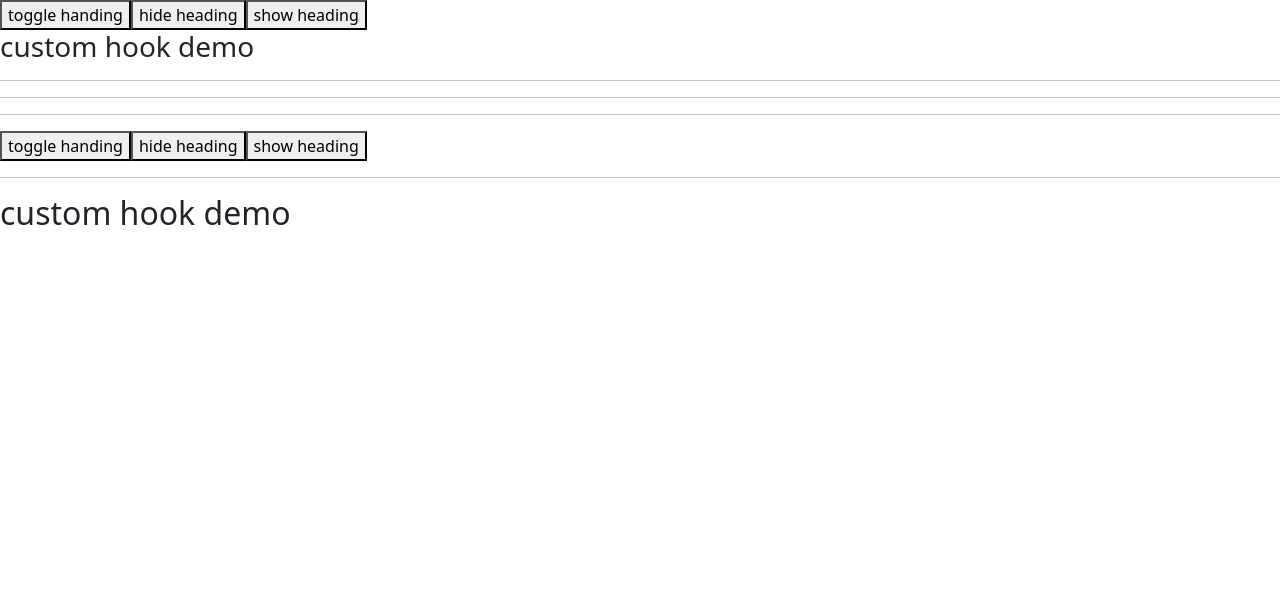
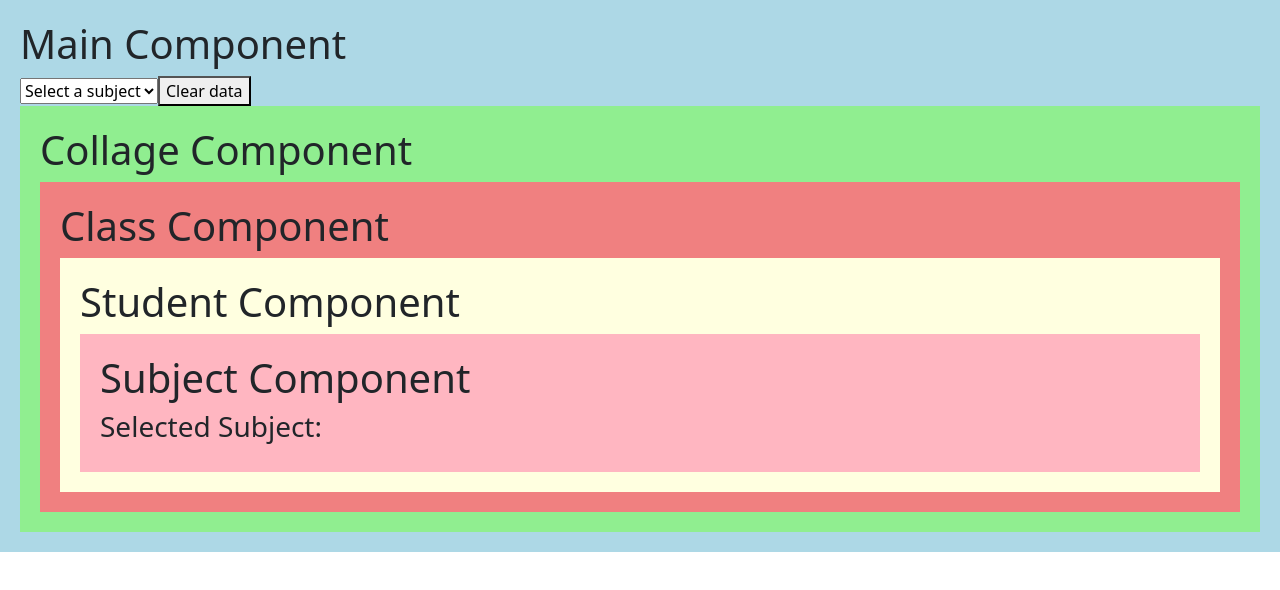
Before and after one commit to Namrata725/reactJsLearning, a React (Vite) app: page / in a window 1280 px wide. Shown: the top 590 px of the page. Built offline with nearby package versions, Linux system fonts and the light colour scheme.

Commit message:
docs + demo code for context API

```diff
--- a/src/App.jsx
+++ b/src/App.jsx
@@ -39,6 +39,7 @@ import UseActionStateDemo from "./UseActionStateDemo";
 import UseIDDemo from "./UseIDDemo";
 import FragmentDemo from "./FragmentDemo";
 import CustomHook from "./CustomHook";
+import MainComponent from "./ContextAPI/MainComponent";
 function App() {
   return (
     <div>
@@ -99,7 +100,9 @@ function App() {
       {/* <UseActionStateDemo /> */}
       {/* <UseIDDemo /> */}
       {/* <FragmentDemo />; */}
-      <CustomHook />
+      {/* <CustomHook /> */}
+
+      <MainComponent />
     </div>
   );
 }
--- /dev/null
+++ b/src/ContextAPI/ClassComponent.jsx
@@ -0,0 +1,12 @@
+import Student from "./Student";
+
+function ClassComponent() {
+  return (
+    <div style={{ padding: "20px", backgroundColor: "lightcoral" }}>
+      <h1>Class Component</h1>
+      <Student />
+    </div>
+  );
+}
+
+export default ClassComponent;
--- /dev/null
+++ b/src/ContextAPI/CollageComponent.jsx
@@ -0,0 +1,12 @@
+import ClassComponent from "./ClassComponent";
+
+function CollageComponent() {
+  return (
+    <div style={{ padding: "20px", backgroundColor: "lightgreen" }}>
+      <h1>Collage Component</h1>
+      <ClassComponent />
+    </div>
+  );
+}
+
+export default CollageComponent;
--- /dev/null
+++ b/src/ContextAPI/ContextData.jsx
@@ -0,0 +1,5 @@
+import { createContext } from "react";
+
+const SubjectContext = createContext("maths");
+
+export { SubjectContext };
--- /dev/null
+++ b/src/ContextAPI/MainComponent.jsx
@@ -0,0 +1,34 @@
+import CollageComponent from "./CollageComponent";
+import { SubjectContext } from "./ContextData";
+import React, { useState } from "react";
+
+function MainComponent() {
+  const [subject, setSubject] = useState("");
+
+  return (
+    <div style={{ padding: "20px", backgroundColor: "lightblue" }}>
+      <h1>Main Component</h1>
+
+      <SubjectContext.Provider value={subject}>
+        <select value={subject} onChange={(e) => setSubject(e.target.value)}>
+          <option value="">Select a subject</option>
+          <option value="English">English</option>
+          <option value="Mathematics">Mathematics</option>
+          <option value="Science">Science</option>
+          <option value="History">History</option>
+        </select>
+
+        <button
+          onClick={(event) => {
+            setSubject(event.target.value);
+          }}
+        >
+          Clear data
+        </button>
+        <CollageComponent />
+      </SubjectContext.Provider>
+    </div>
+  );
+}
+
+export default MainComponent;
--- /dev/null
+++ b/src/ContextAPI/Student.jsx
@@ -0,0 +1,12 @@
+import SubjectComponent from "./SubjectComponent";
+
+function Student() {
+  return (
+    <div style={{ padding: "20px", backgroundColor: "lightyellow" }}>
+      <h1>Student Component</h1>
+      <SubjectComponent />
+    </div>
+  );
+}
+
+export default Student;
--- /dev/null
+++ b/src/ContextAPI/SubjectComponent.jsx
@@ -0,0 +1,13 @@
+import { useContext } from "react";
+import { SubjectContext } from "./ContextData";
+function SubjectComponent() {
+  const subject = useContext(SubjectContext);
+  return (
+    <div style={{ padding: "20px", backgroundColor: "lightpink" }}>
+      <h1>Subject Component</h1>
+      <h3>Selected Subject:{subject}</h3>
+    </div>
+  );
+}
+
+export default SubjectComponent;
```
Also changed, not shown: 1 other file (tests, documents, lock files or other folders).
